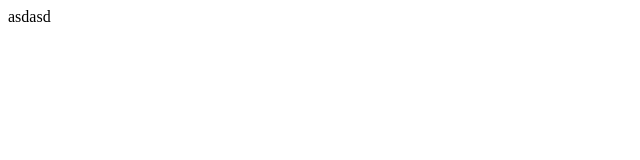
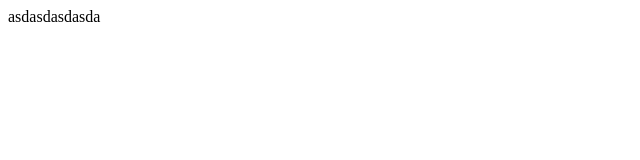
Before and after one commit to v-zubchenko/test123, a plain HTML site: page index.html in a window 1280 px wide. Shown: the full height of the page, 0-640 px from the left. Drawn offline with Linux system fonts and the light colour scheme.

Commit message:
add text

```diff
--- a/index.html
+++ b/index.html
@@ -5,6 +5,6 @@
     <title>Title</title>
 </head>
 <body>
-asdasd
+asdasdasdasda
 </body>
 </html>
```
